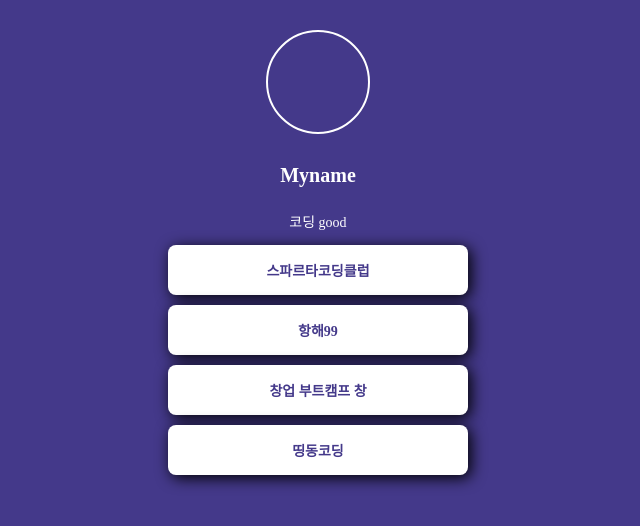
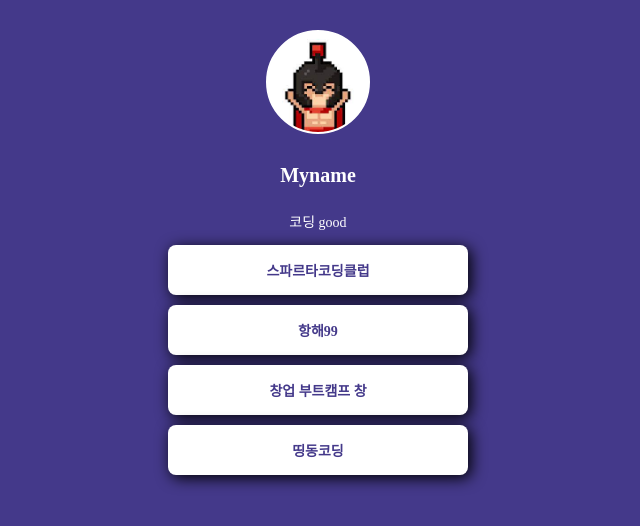
Before and after one commit to Munaso/mypage, a plain HTML site: page index.html in a window 1280 px wide. Shown: the whole page, without its empty margins (322-962 px from the left). Drawn offline with Linux system fonts and the light colour scheme; a web font is replaced by a local one.

Commit message:
Update index.html

```diff
--- a/index.html
+++ b/index.html
@@ -26,7 +26,7 @@
 
         border: 2px solid white;
 
-        background-image: url('.png');
+        background-image: url('르탄이.png');
         background-position: center;
         background-size: cover;
     }
```
